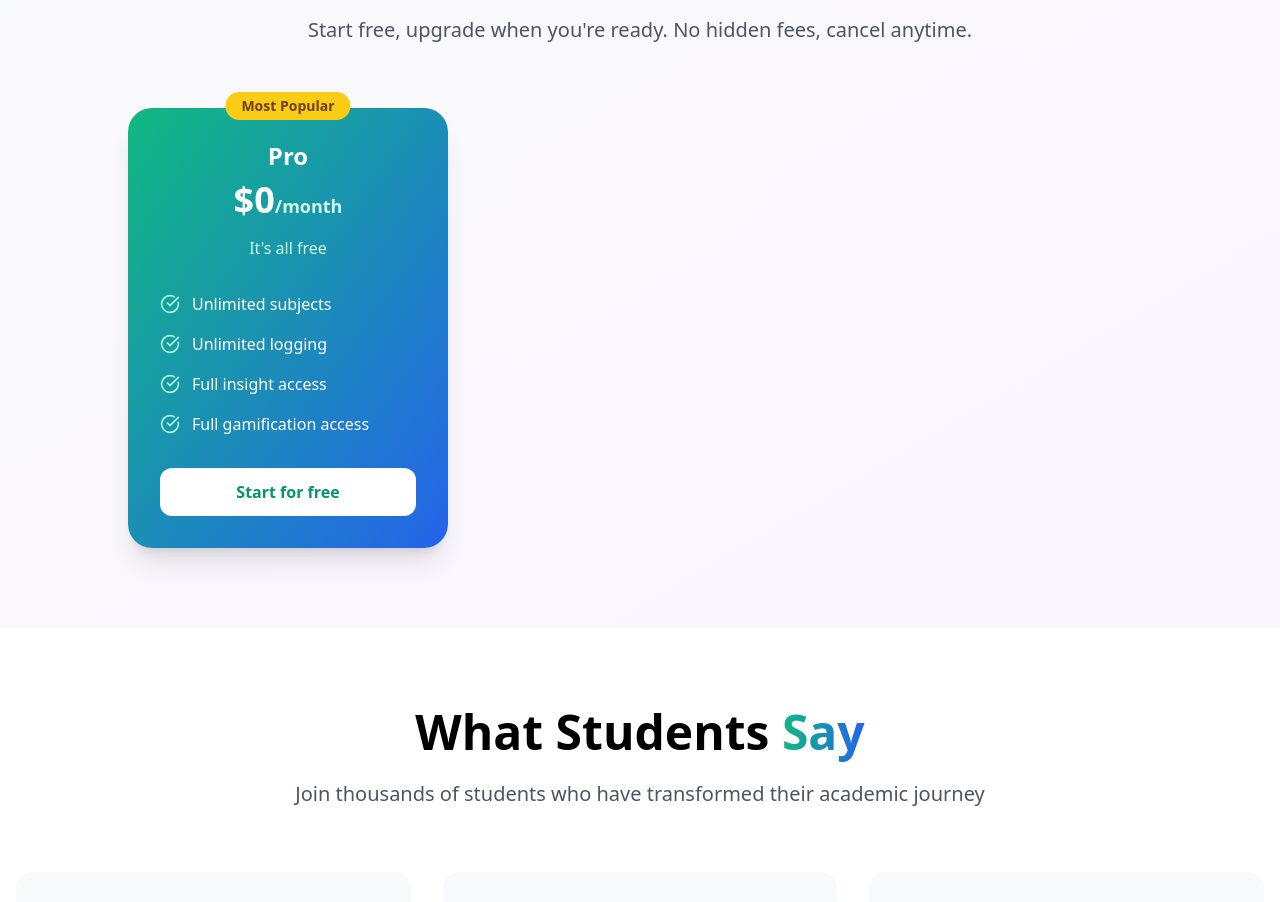
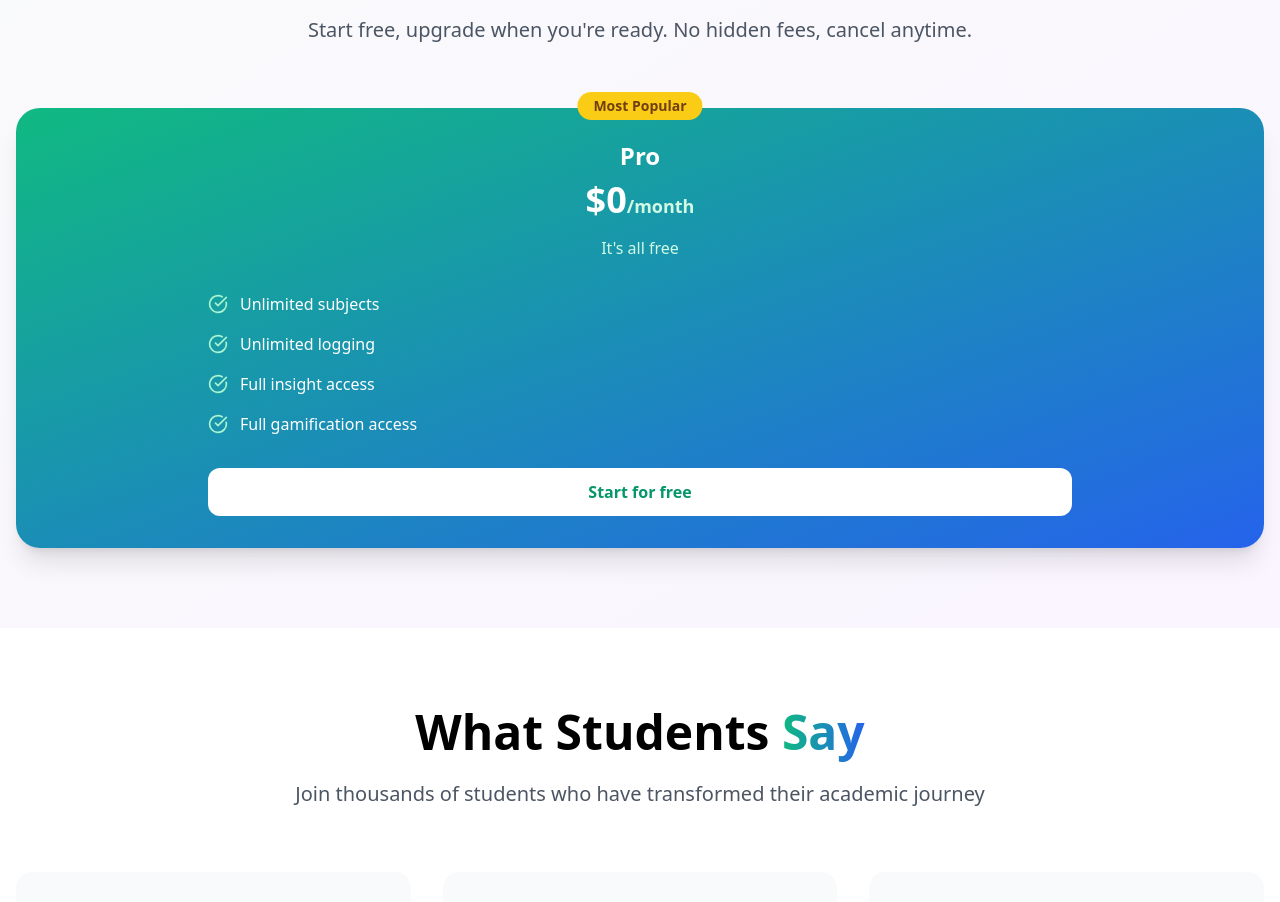
Before and after one commit to dkhedekar79/Trackademic, a React (Vite) app: page / in a window 1280 px wide. Shown: the part 3041-3943 px from the top of the page. Built offline with nearby package versions, Linux system fonts and the light colour scheme; no server answers.

Commit message:
Apply diff changes to restructure pricing section
cgen-ceef478437a34623831cd627d362bf34

```diff
--- a/src/pages/Landing.jsx
+++ b/src/pages/Landing.jsx
@@ -461,18 +461,7 @@ const Landing = () => {
             </p>
           </div>
 
-          <div className="grid lg:grid-cols-3 gap-8 max-w-5xl mx-auto">
-
-
-
-            {/* Pro Plan */}
-            <motion.div
-              className="bg-gradient-to-br from-emerald-500 to-blue-600 rounded-3xl p-8 shadow-xl text-white relative"
-              initial={{ opacity: 0, y: 50 }}
-              whileInView={{ opacity: 1, y: 0 }}
-              transition={{ duration: 0.6, delay: 0.1 }}
-              viewport={{ once: true }}
-            >
+          <div className="bg-gradient-to-br from-emerald-500 to-blue-600 rounded-3xl shadow-xl text-white relative px-48 py-8">
             <div className="absolute -top-4 left-1/2 transform -translate-x-1/2">
               <div className="bg-yellow-400 text-yellow-900 px-4 py-1 rounded-full text-sm font-semibold">
                 Most Popular
@@ -507,10 +496,8 @@ const Landing = () => {
             >
               Start for free
             </Link>
-            </motion.div>
-
-
-
+          </div>
+          <div className="grid lg:grid-cols-3 gap-8 max-w-5xl mx-auto">
           </div>
         </div>
       </section>
```
Lines whose indentation alone changed are shown as unchanged.
